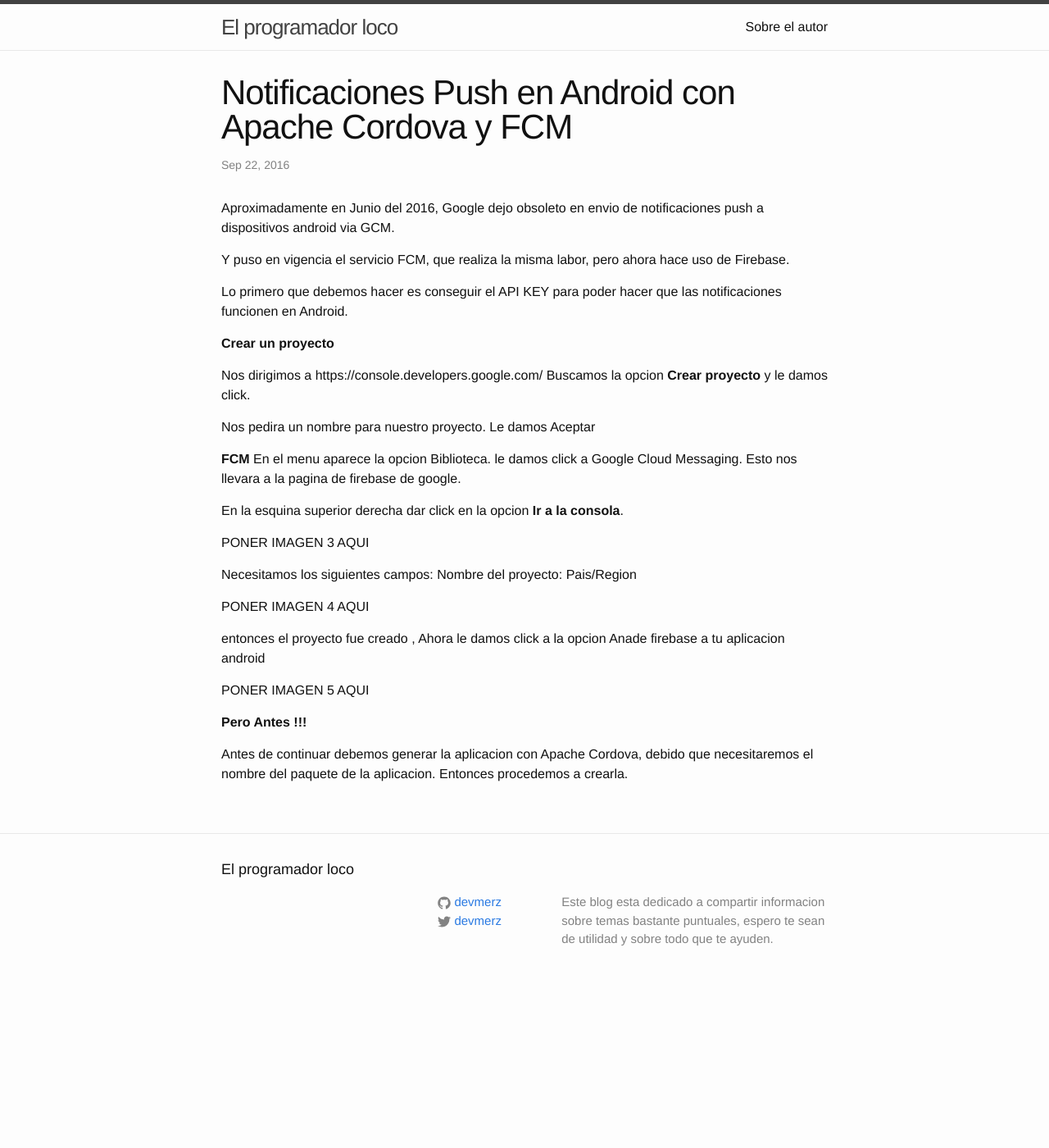
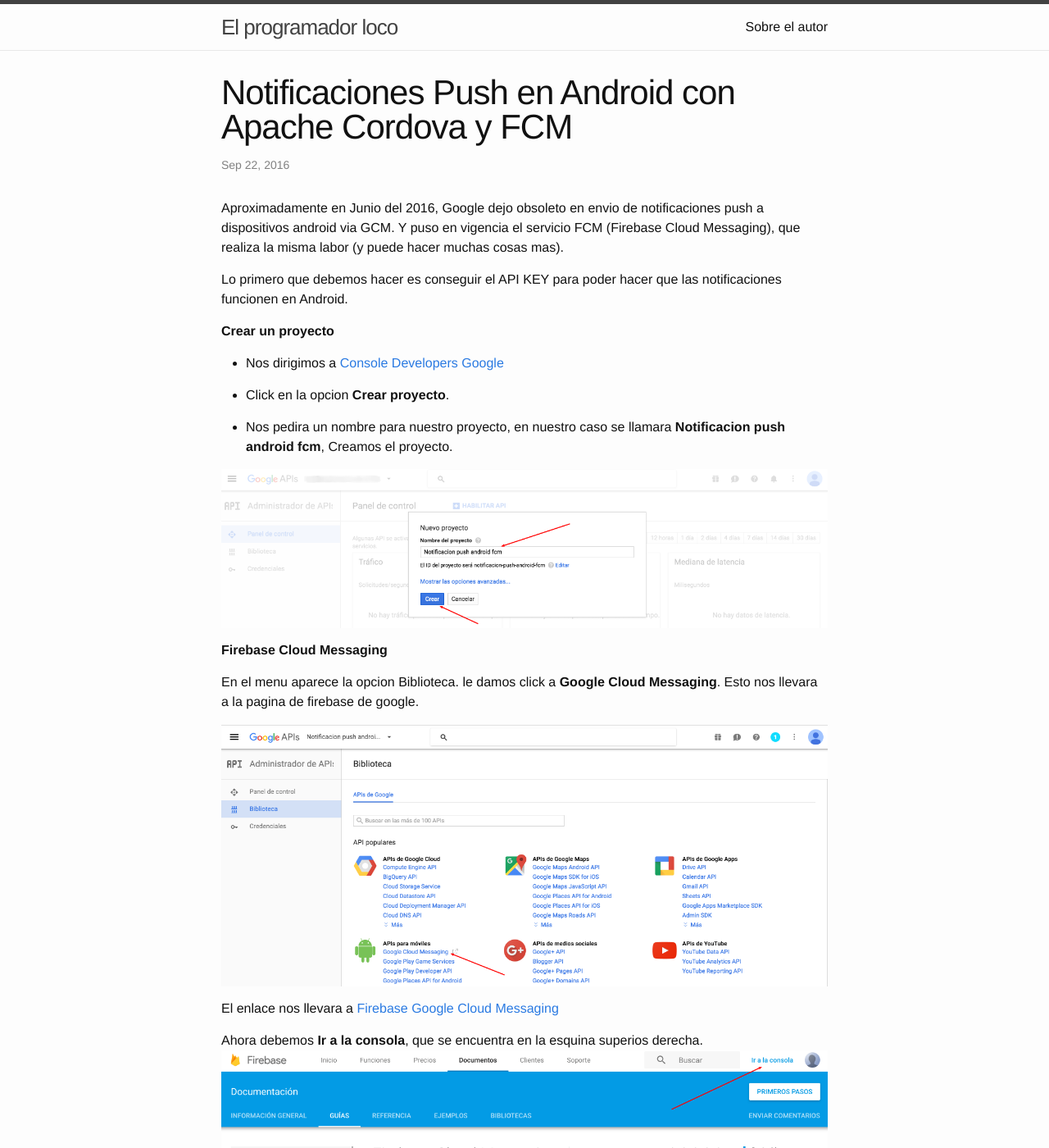
Before and after one commit to devmerz/devmerz.github.io, a Jekyll site: the page built from _posts/2016-09-22-notificaciones-push-android-apache-cordova-fcm.markdown, in a window 1280 px wide and 1400 px high. Shown: the whole window at 82% size. Built offline with Jekyll 4.4.1, drawn with Linux system fonts in a browser that asks for light colours; comment, search, counter and statistics services are not loaded; some of the changed text lies outside the part shown.

Commit message:
Writting NOtification Push with FCM for Android with Apache cordova

```diff
--- a/_posts/2016-08-10-notificaciones-push-en-android-apache-cordova.markdown
+++ b/_posts/2016-08-10-notificaciones-push-en-android-apache-cordova.markdown
@@ -5,6 +5,8 @@ categories: android apache cordova notificaciones push
 permalink: :title
 ---
 
+
+NOTA: A partir de Junio del 2016 aproximadamente. Google cambio el metodo de envio de notificaciones push de GCM a FCM. Por lo tanto este tutorial solo es funcional para API KEYs generados antes de Junio del 2016.
 
 **Crear proyecto**
 
--- a/_posts/2016-09-22-notificaciones-push-android-apache-cordova-fcm.markdown
+++ b/_posts/2016-09-22-notificaciones-push-android-apache-cordova-fcm.markdown
@@ -6,37 +6,53 @@ permalink: :title
 ---
 
 
-Aproximadamente en Junio del 2016, Google dejo obsoleto en envio de notificaciones push a dispositivos android via GCM.
-
-Y puso en vigencia el servicio FCM, que realiza la misma labor, pero ahora hace uso de Firebase.
-
+Aproximadamente en Junio del 2016, Google dejo obsoleto en envio de notificaciones push a dispositivos android via GCM. Y puso en vigencia el servicio FCM (Firebase Cloud Messaging), que realiza la misma labor (y puede hacer muchas cosas mas).
 
 Lo primero que debemos hacer es conseguir el API KEY para poder hacer que las notificaciones funcionen en Android.
 
 **Crear un proyecto**
 
-Nos dirigimos a https://console.developers.google.com/
-Buscamos la opcion **Crear proyecto** y le damos click.
+- Nos dirigimos a [Console Developers Google](https://console.developers.google.com/)
+
+- Click en la opcion **Crear proyecto**.
+
+- Nos pedira un nombre para nuestro proyecto, en nuestro caso se llamara **Notificacion push android fcm**, Creamos el proyecto.
+
+
+<img src="/assets/apache-cordova-push-android-fcm/crear-proyecto notificaciones-push-android.png" />
+
+**Firebase Cloud Messaging**
+
+En el menu aparece la opcion Biblioteca. le damos click a **Google Cloud Messaging**. Esto nos llevara a la pagina de firebase de google.
+
+<img src="/assets/apache-cordova-push-android-fcm/habilitando-fcm.png" />
+
+El enlace nos llevara a [Firebase Google Cloud Messaging](https://firebase.google.com/docs/cloud-messaging/)
+
+Ahora debemos **Ir a la consola**, que se encuentra en la esquina superios derecha.
+<img src="/assets/apache-cordova-push-android-fcm/ir-a-la-consola.png" />
+
+
+**Crear el proyecto en Firebase Console**
+
+- Click en el boton **CREAR NUEVO PROYECTO**
+- Nos pedira los siguientes campos **Nombre del proyecto** y **Pais/Region**
+
+<img src="/assets/apache-cordova-push-android-fcm/nuevo-proyecto-fcm.png" />
+
+Entonces el proyecto fue creado. y seremos redigidos a la siguiente pantalla:
+
+<img src="/assets/apache-cordova-push-android-fcm/anade-firebase-a-tu-proyecto.png" />
+
+
+**Añade firebase a tu aplicacion android**
+
+OK !!!, Antes de continuar debemos crear la aplicacion android porque necesitaremos el
+**Package Name**.
 
 
 
-Nos pedira un nombre para nuestro proyecto. Le damos Aceptar
-
-**FCM**
-En el menu aparece la opcion Biblioteca. le damos click a Google Cloud Messaging. Esto nos llevara a la pagina de firebase de google.
-
-En la esquina superior derecha dar click en la opcion **Ir a la consola**.
-
-PONER IMAGEN 3 AQUI
-
-Necesitamos los siguientes campos:
-Nombre del proyecto:
-Pais/Region
-
-PONER IMAGEN 4 AQUI
-
-
-entonces el proyecto fue creado , Ahora le damos click a la opcion Anade firebase a tu aplicacion android
+ Ahora le damos click a la opcion Anade firebase a tu aplicacion android
 
 PONER IMAGEN 5 AQUI
 
```
Also changed, not shown: assets/apache-cordova-push-android-fcm/anade-firebase-a-tu-proyecto.png (added), assets/apache-cordova-push-android-fcm/crear-proyecto notificaciones-push-android.png (added), assets/apache-cordova-push-android-fcm/habilitando-fcm.png (added), assets/apache-cordova-push-android-fcm/ir-a-la-consola.png (added), assets/apache-cordova-push-android-fcm/nuevo-proyecto-fcm.png (added).
